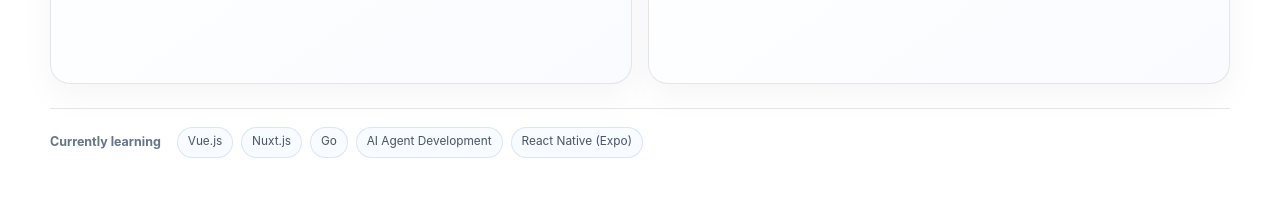
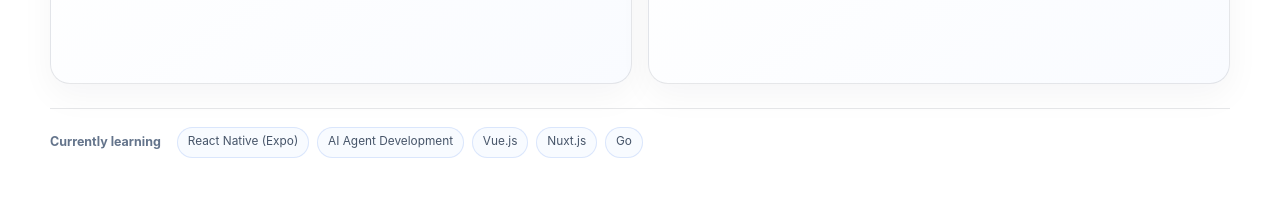
Before and after one commit to TheetawatCode/Theetawat-Portfolio, a Next.js app: page / in a window 1280 px wide. Shown: the part 3760-3977 px from the top of the page. Built offline with nearby package versions, Linux system fonts and the light colour scheme.

Commit message:
chore: prioritize current learning topics

```diff
--- a/src/data/portfolio.ts
+++ b/src/data/portfolio.ts
@@ -90,7 +90,7 @@ export const skillGroups: SkillGroup[] = [
   },
 ];
 
-export const currentlyLearningSkills = ["Vue.js", "Nuxt.js", "Go", "AI Agent Development", "React Native (Expo)"];
+export const currentlyLearningSkills = ["React Native (Expo)", "AI Agent Development", "Vue.js", "Nuxt.js", "Go"];
 
 export const certificates: Certificate[] = [
   {
```
